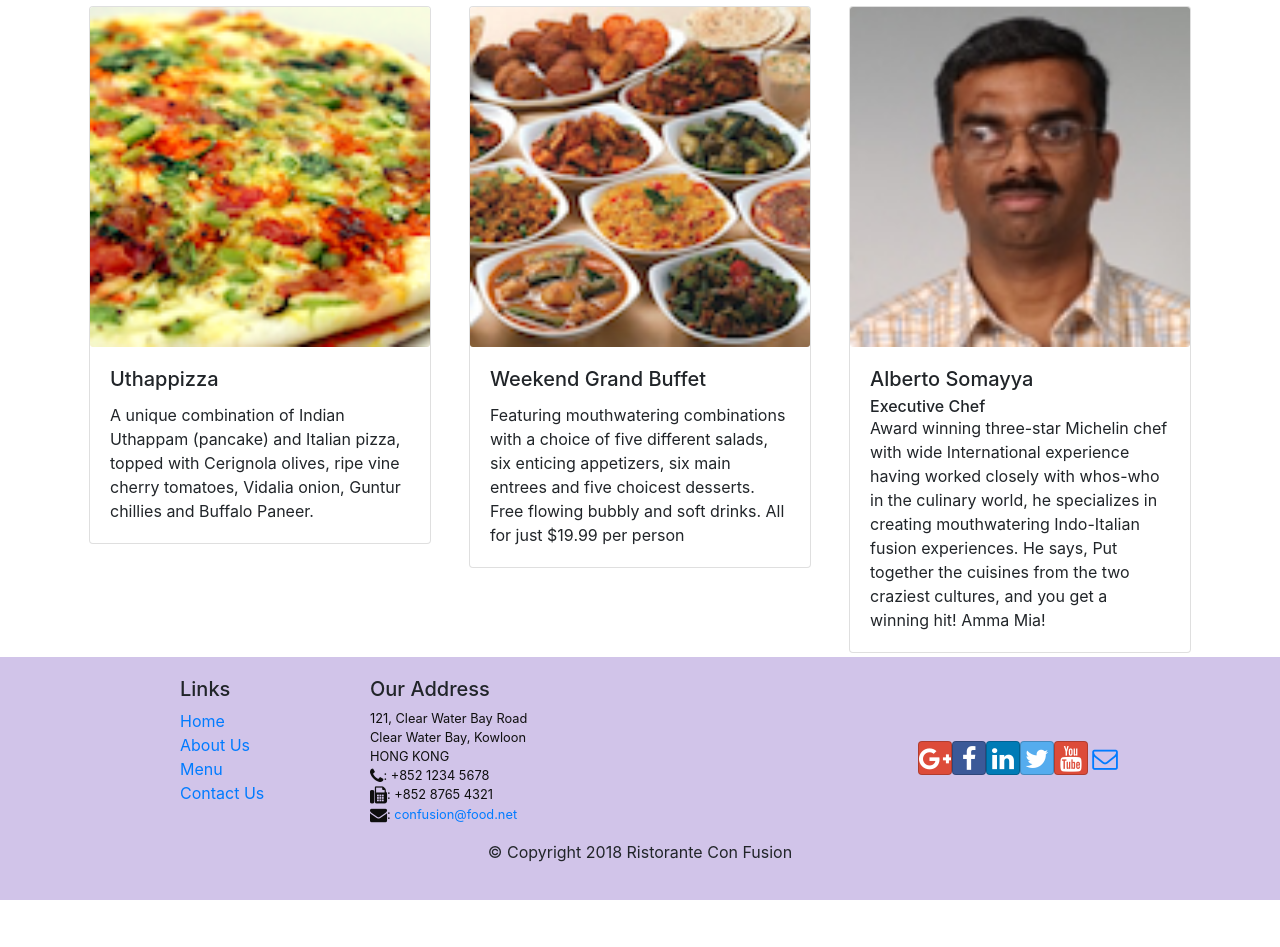
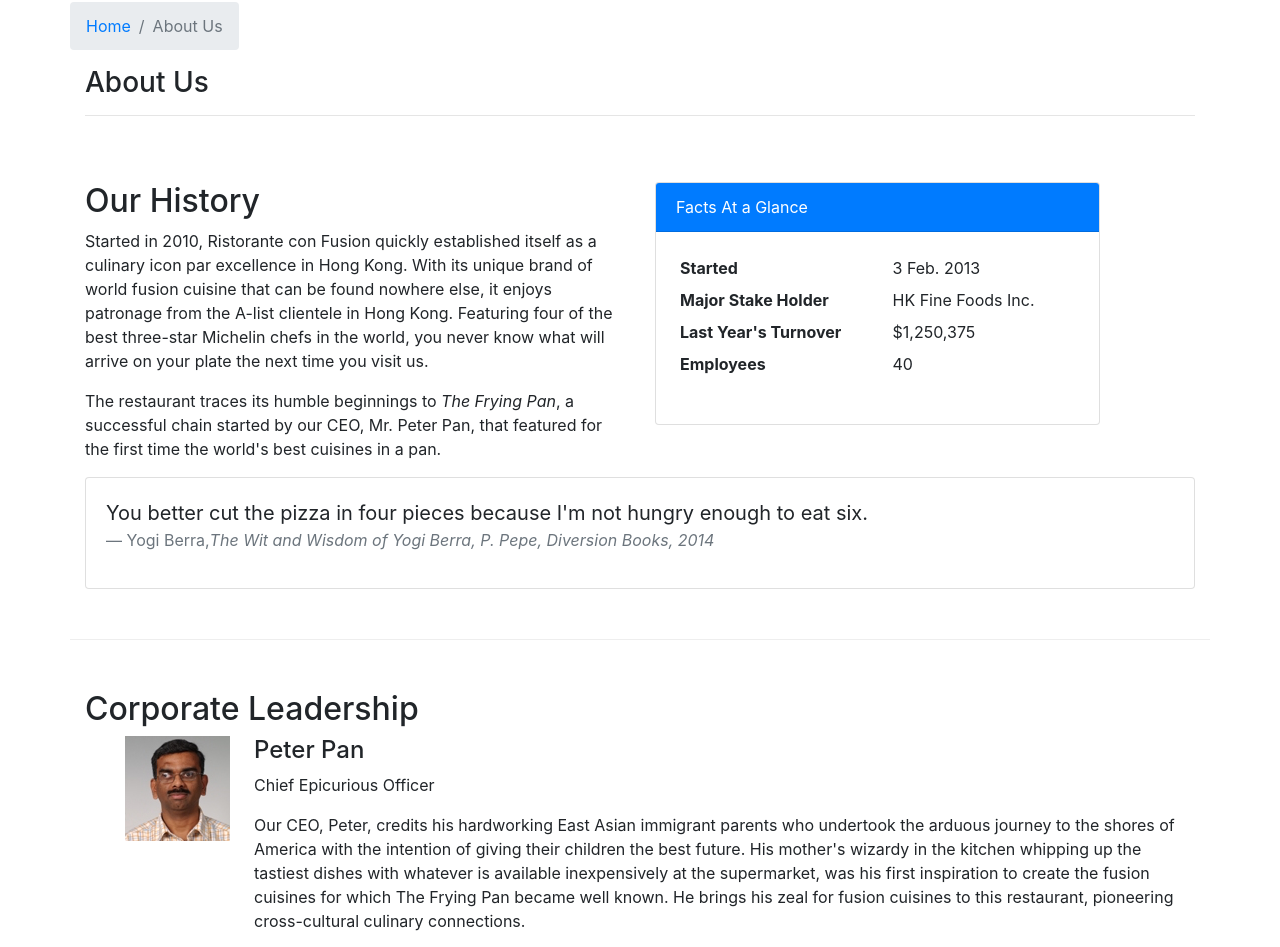
Before and after one commit to yoongtr/Fullstack-React, a React (Create React App) app in the folder React/confusion/: page /aboutus in a window 1280 px wide. Before the commit this address led to /home. Shown: the part 360-1307 px from the top of the page. Before the commit the page ends 1260 px from the top, so only its background shows below. Built offline with nearby package versions, Linux system fonts and the light colour scheme.

Commit message:
week 2 assignment

```diff
--- a/React/confusion/package.json
+++ b/React/confusion/package.json
@@ -3,13 +3,15 @@
   "version": "0.1.0",
   "private": true,
   "dependencies": {
+    "@types/react-router-dom": "^5.1.6",
+    "@types/reactstrap": "^8.7.2",
     "bootstrap": "4.0.0",
     "bootstrap-social": "5.1.1",
     "font-awesome": "4.7.0",
     "react": "^17.0.1",
     "react-dom": "^17.0.1",
     "react-popper": "0.9.2",
-    "react-router-dom": "4.2.2",
+    "react-router-dom": "^4.2.2",
     "react-scripts": "1.1.4",
     "reactstrap": "5.0.0"
   },
--- a/React/confusion/src/App.css
+++ b/React/confusion/src/App.css
@@ -15,11 +15,12 @@
     margin:0px auto;
     padding: 20px 0px 20px 0px;
 }
+
 .jumbotron {
     padding:70px 30px 70px 30px;
     margin:0px auto;
+    background: #9575CD;
     color:floralwhite;
-    background-color: #9575CD;
 }
 
 address{
--- a/React/confusion/src/App.js
+++ b/React/confusion/src/App.js
@@ -8,7 +8,7 @@
   render() {
     return (
       <BrowserRouter>
-        <div>
+        <div className="App">
           <Main />
         </div>
       </BrowserRouter>
--- /dev/null
+++ b/React/confusion/src/components/AboutComponent.js
@@ -0,0 +1,89 @@
+import React from 'react';
+import { Breadcrumb, BreadcrumbItem, Card, CardBody, CardHeader, Media } from 'reactstrap';
+import { Link } from 'react-router-dom';
+
+function RenderLeader({leaders}) {
+    const leaderList = leaders.map((leader) => {
+        return (
+            <Media key={leader.id}>
+                <Media left>
+                    <Media object src={leader.image} alt={leader.name} />
+                </Media>
+                <Media body className="ml-4">
+                    <Media heading>{leader.name}</Media>
+                    <p>{leader.designation}</p>
+                    <p>{leader.description}</p>
+                </Media>
+            </Media>
+        )
+        });
+    return (
+        <Media list>{leaderList}</Media>
+    )
+};
+
+function About(props) {
+
+    return(
+        <div className="container">
+            <div className="row">
+                <Breadcrumb>
+                    <BreadcrumbItem><Link to="/home">Home</Link></BreadcrumbItem>
+                    <BreadcrumbItem active>About Us</BreadcrumbItem>
+                </Breadcrumb>
+                <div className="col-12">
+                    <h3>About Us</h3>
+                    <hr />
+                </div>
+            </div>
+            <div className="row row-content">
+                <div className="col-12 col-md-6">
+                    <h2>Our History</h2>
+                    <p>Started in 2010, Ristorante con Fusion quickly established itself as a culinary icon par excellence in Hong Kong. With its unique brand of world fusion cuisine that can be found nowhere else, it enjoys patronage from the A-list clientele in Hong Kong.  Featuring four of the best three-star Michelin chefs in the world, you never know what will arrive on your plate the next time you visit us.</p>
+                    <p>The restaurant traces its humble beginnings to <em>The Frying Pan</em>, a successful chain started by our CEO, Mr. Peter Pan, that featured for the first time the world's best cuisines in a pan.</p>
+                </div>
+                <div className="col-12 col-md-5">
+                    <Card>
+                        <CardHeader className="bg-primary text-white">Facts At a Glance</CardHeader>
+                        <CardBody>
+                            <dl className="row p-1">
+                                <dt className="col-6">Started</dt>
+                                <dd className="col-6">3 Feb. 2013</dd>
+                                <dt className="col-6">Major Stake Holder</dt>
+                                <dd className="col-6">HK Fine Foods Inc.</dd>
+                                <dt className="col-6">Last Year's Turnover</dt>
+                                <dd className="col-6">$1,250,375</dd>
+                                <dt className="col-6">Employees</dt>
+                                <dd className="col-6">40</dd>
+                            </dl>
+                        </CardBody>
+                    </Card>
+                </div>
+                <div className="col-12">
+                    <Card>
+                        <CardBody className="bg-faded">
+                            <blockquote className="blockquote">
+                                <p className="mb-0">You better cut the pizza in four pieces because
+                                    I'm not hungry enough to eat six.</p>
+                                <footer className="blockquote-footer">Yogi Berra,
+                                <cite title="Source Title">The Wit and Wisdom of Yogi Berra,
+                                    P. Pepe, Diversion Books, 2014</cite>
+                                </footer>
+                            </blockquote>
+                        </CardBody>
+                    </Card>
+                </div>
+            </div>
+            <div className="row row-content">
+                <div className="col-12">
+                    <h2>Corporate Leadership</h2>
+                </div>
+                <div className="col-12">
+                    <RenderLeader leaders={props.leaders} />
+                </div>
+            </div>
+        </div>
+    );
+}
+
+export default About;
--- a/React/confusion/src/components/DishdetailComponent.js
+++ b/React/confusion/src/components/DishdetailComponent.js
@@ -1,4 +1,4 @@
-import React, { Component } from 'react';
+import React from 'react';
 import { Card, CardImg, CardText, CardBody, CardTitle, Breadcrumb, BreadcrumbItem } from 'reactstrap';
 import { Link } from 'react-router-dom';
 
--- a/React/confusion/src/components/HeaderComponent.js
+++ b/React/confusion/src/components/HeaderComponent.js
@@ -22,6 +22,7 @@
         return(
             <div>
                 <Navbar dark expand="md">
+                    <div className="container">
                         <NavbarToggler onClick={this.toggleNav} />
                         <NavbarBrand className="mr-auto" href="/"><img src='assets/images/logo.png' height="30" width="41" alt='Ristorante Con Fusion' /></NavbarBrand>
                         <Collapse isOpen={this.state.isNavOpen} navbar>
@@ -40,6 +41,7 @@
                             </NavItem>
                             </Nav>
                         </Collapse>
+                    </div>
                 </Navbar>
                 <Jumbotron>
                     <div className="container">
--- a/React/confusion/src/components/MainComponent.js
+++ b/React/confusion/src/components/MainComponent.js
@@ -5,6 +5,7 @@
 import Footer from './FooterComponent';
 import Home from './HomeComponent';
 import Contact from './ContactComponent';
+import About from './AboutComponent';
 import { DISHES } from '../shared/dishes';
 import { COMMENTS } from '../shared/comments';
 import { PROMOTIONS } from '../shared/promotions';
@@ -50,6 +51,7 @@
         <Header />
         <Switch>
             <Route path='/home' component={HomePage} />
+            <Route exact path='/aboutus' component={() => <About leaders={this.state.leaders} />} />
             <Route exact path='/menu' component={() => <Menu dishes={this.state.dishes} />} />
             <Route exact path='/contactus' component={Contact} />
             <Route path='/menu/:dishId' component={DishWithId} />
--- a/React/confusion/src/components/MenuComponent.js
+++ b/React/confusion/src/components/MenuComponent.js
@@ -21,7 +21,7 @@
     const menu = props.dishes.map((dish) => {
         return (
             <div className="col-12 col-md-5 m-1"  key={dish.id}>
-                <RenderMenuItem dish={dish} onClick={props.onClick} />
+                <RenderMenuItem dish={dish}/>
             </div>
         );
     });
```
Also changed, not shown: React/confusion/src/components/MenuComponent - copy.js (deleted, +0 -76 lines), 2 other files (tests, documents, lock files or other folders).
